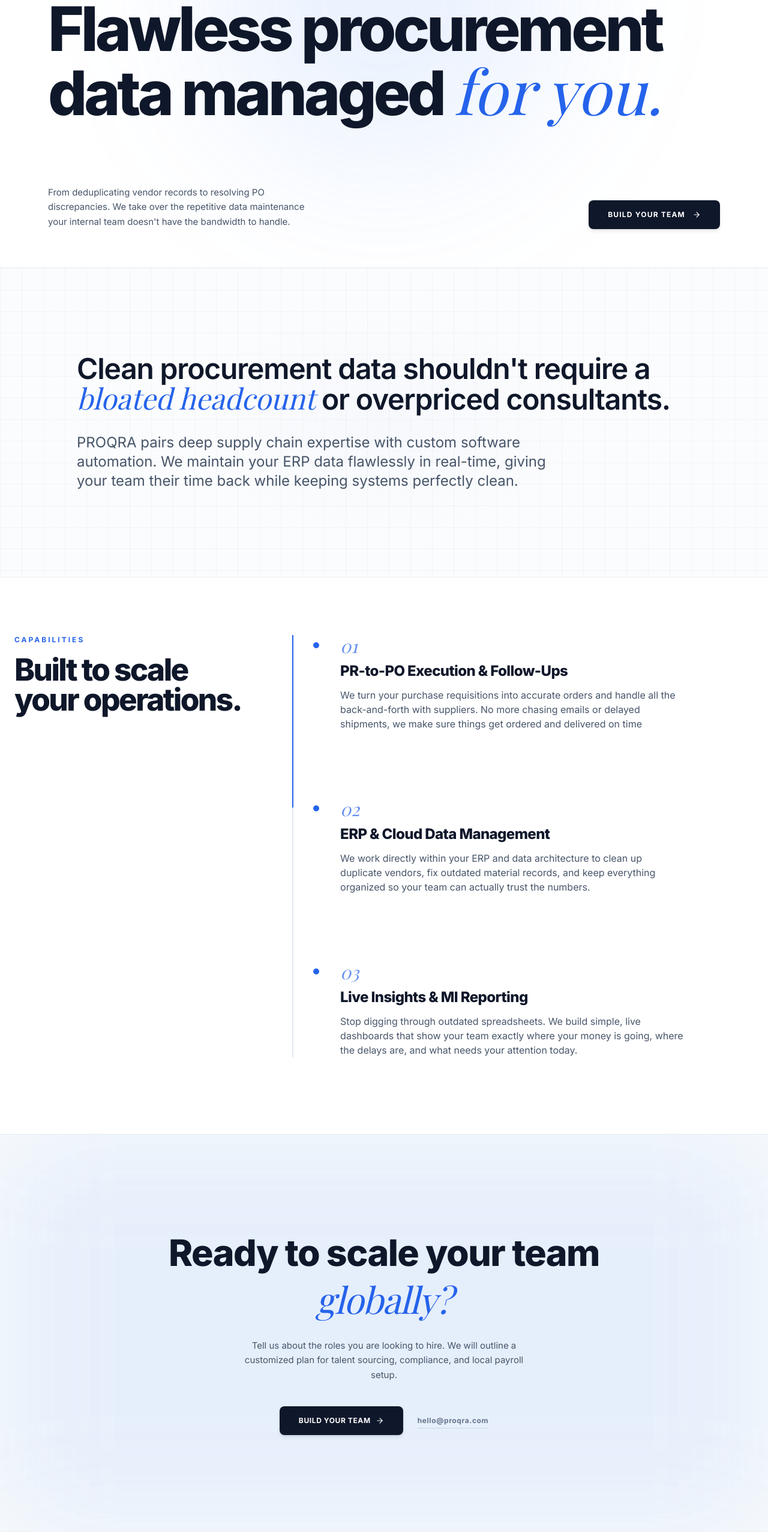
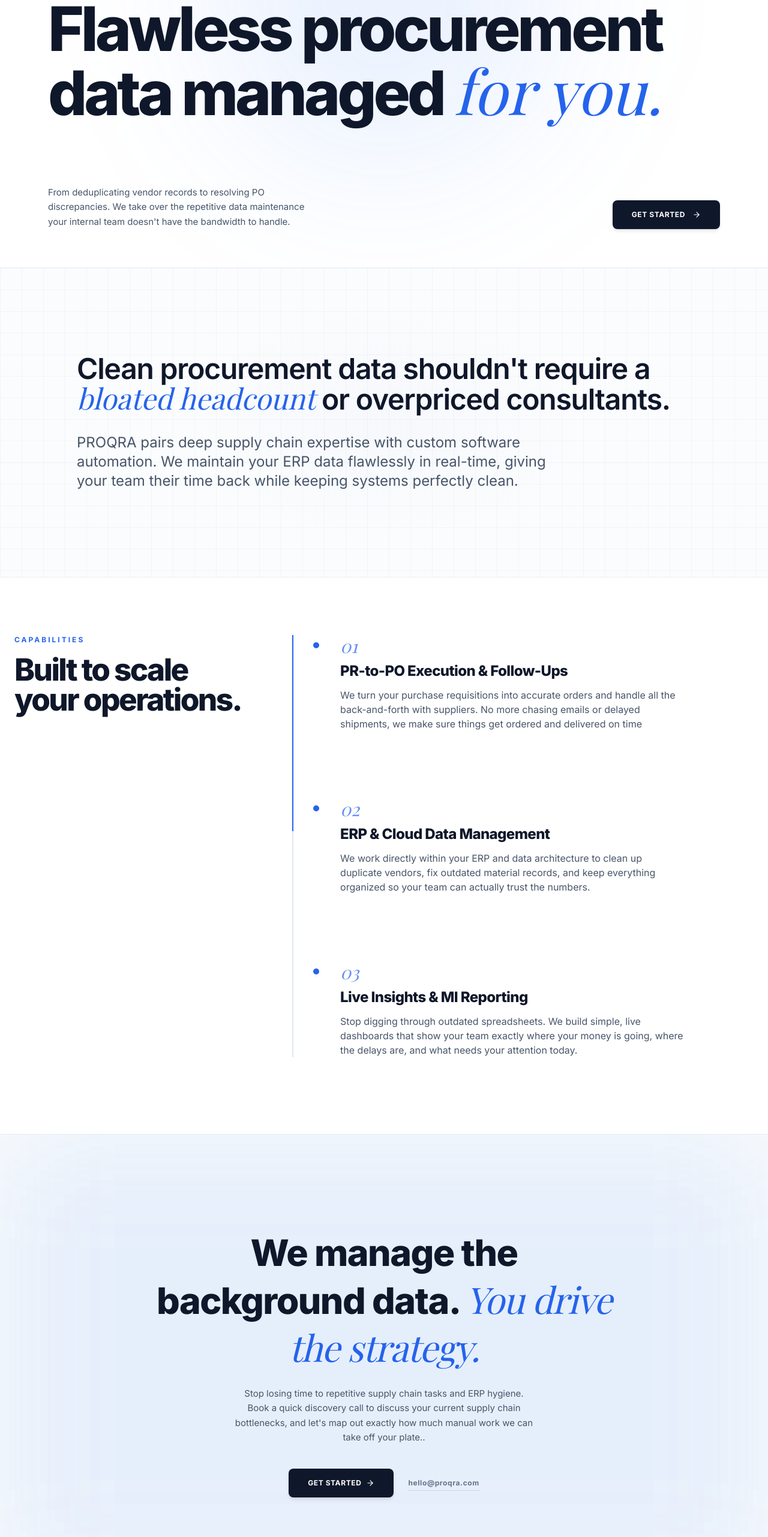
Before and after one commit to pranav1010s/Proqra, a Next.js app: page / in a window 1280 px wide. Shown: the part 234-2797 px from the top of the page at 60% size. Built offline with nearby package versions, Linux system fonts and the light colour scheme; a web font is replaced by a local one.

Commit message:
Update marketing copy and CTAs in Hero and ContactInfo components

```diff
--- a/components/ContactInfo.tsx
+++ b/components/ContactInfo.tsx
@@ -22,10 +22,10 @@ export default function ContactInfo() {
           className="py-8"
         >
           <h2 className="text-[clamp(2.2rem,5vw,3.8rem)] font-extrabold tracking-tight text-slate-900 mb-6 leading-tight">
-            Ready to scale your team <span className="italic-accent text-blue-600 font-normal">globally?</span>
+            We manage the background data. <span className="italic-accent text-blue-600 font-normal">You drive the strategy.</span>
           </h2>
           <p className="text-slate-600 text-[15px] leading-relaxed mb-10 max-w-lg mx-auto">
-            Tell us about the roles you are looking to hire. We will outline a customized plan for talent sourcing, compliance, and local payroll setup.
+            Stop losing time to repetitive supply chain tasks and ERP hygiene. <br />Book a quick discovery call to discuss your current supply chain bottlenecks, and let's map out exactly how much manual work we can take off your plate..
           </p>
           <div className="flex flex-col sm:flex-row items-center justify-center gap-6">
             <Link
@@ -33,7 +33,7 @@ export default function ContactInfo() {
               id="contact-cta"
               className="group inline-flex items-center gap-2 bg-slate-900 text-white font-bold text-xs tracking-wider uppercase px-8 py-4 rounded-lg hover:bg-blue-600 transition-all duration-300 shadow-md shadow-slate-900/10"
             >
-              Build Your Team
+              Get Started
               <ArrowRight size={14} className="group-hover:translate-x-0.5 transition-transform duration-200" />
             </Link>
             <a
--- a/components/Hero.tsx
+++ b/components/Hero.tsx
@@ -42,9 +42,9 @@ export default function Hero() {
           <Link
             href="/get-started"
             id="hero-cta"
-            className="group inline-flex items-center gap-3 bg-slate-900 text-white font-bold text-xs tracking-widest uppercase px-8 py-4 rounded-lg hover:bg-slate-800 transition-all duration-300 shadow-md shadow-slate-900/10 w-full sm:w-auto justify-center"
+            className="group inline-flex items-center gap-3 bg-slate-900 text-white font-bold text-xs tracking-wider uppercase px-8 py-4 rounded-lg hover:bg-blue-600 transition-all duration-300 shadow-md shadow-slate-900/10 w-full sm:w-auto justify-center"
           >
-            Build Your Team
+            Get Started
             <ArrowRight size={14} className="group-hover:translate-x-0.5 transition-transform duration-200" />
           </Link>
         </div>
```
